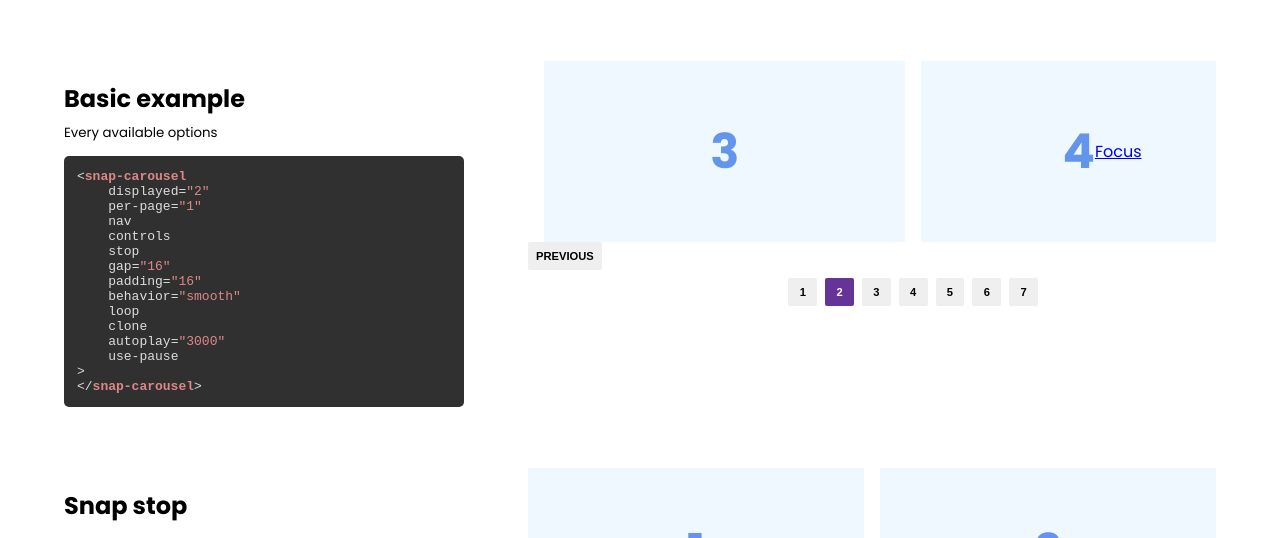
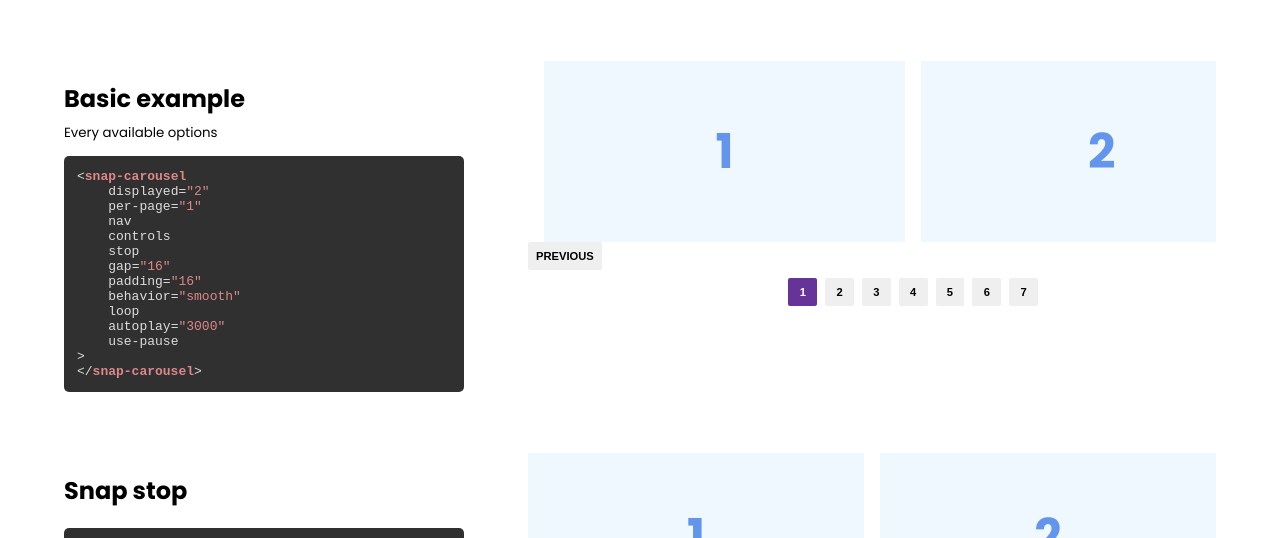
Before and after one commit to corentin-gautier/snap-carousel, a website: page demo/index.html in a window 1280 px wide. Shown: the part 186-724 px from the top of the page. Drawn offline with nearby package versions, Linux system fonts and the light colour scheme.

Commit message:
feat: add resync on childlist mutation

```diff
--- a/demo/index.html
+++ b/demo/index.html
@@ -164,14 +164,12 @@
     padding="16"
     behavior="smooth"
     loop
-    clone
     autoplay="3000"
     use-pause
 &gt;
 &lt;/snap-carousel&gt;</code></pre>
     </div>
-    <snap-carousel displayed="2" per-page="1" nav controls stop gap="16" padding="16" behavior="smooth" loop clone debug
-      autoplay="3000" use-pause>
+    <snap-carousel displayed="2" per-page="1" nav controls stop gap="16" padding="16" behavior="smooth" loop>
       <ul>
         <li data-slide="1"></li>
         <li data-slide="2"></li>
--- a/demo/snap-carousel.dev.js
+++ b/demo/snap-carousel.dev.js
@@ -28,7 +28,6 @@
    * - controls (boolean),
    * - nav (boolean),
    * - loop (boolean),
-   * - clone (boolean),
    * - behaviour (string),
    * - stop (boolean)
    * - responsive (array)
@@ -61,7 +60,9 @@
           current: null,
           sep: null,
           total: null
-        }
+        },
+        scroller: null,
+        items: null
       };
 
       #settings = {
@@ -97,7 +98,6 @@
           nav: false,
           pager: false,
           loop: false,
-          clone: false,
           behavior: 'smooth',
           stop: false,
           usePause: true,
@@ -125,45 +125,18 @@
 
         const scroller = this.#getSlotElements('scroller', true)[0];
 
-        if (!scroller) {
-          return;
-        }
-
-        const items = Array.from(scroller.children);
-        const count = items.length;
-
-        scroller.onscroll = this.#onscroll.bind(this);
-        scroller.addEventListener('scrollend', this.#onscrollend.bind(this));
-        window.addEventListener('resize', this.#resizeEvent.bind(this));
-
-        this.#elements = { ...this.#elements, ...{ scroller, items } };
-
-        this.#state.itemsCount = count;
-
-        this.elements = this.#elements;
-        this.settings = this.#settings;
-        this.state = this.#state;
-
-        this.ariaRoleDescription = 'carousel';
-
-        Object.assign(scroller, { role: 'group', ariaLive: 'polite', ariaAtomic: false });
-
-        // Store item index in a data attribute
-        items.forEach((item, i) => {
-          item.dataset.index = i;
-          Object.assign(item, {
-            ariaSetSize: count,
-            ariaPosInSet: i + 1,
-            ariaRoleDescription: 'slide',
-            role: 'listitem'
+        const observer = new MutationObserver(mutations => {
+          mutations.forEach(mutation => {
+            if ((mutation.addedNodes.length || mutation.removedNodes.length)) {
+              this.#computeChildren();
+              this.#init();
+            }
           });
         });
 
-        this.#addGlobalStyles();
-        this.#identify();
-        this.#setup();
+        observer.observe(scroller, { childList: true });
 
-        this.#observe();
+        this.#prepare();
       }
 
       attributeChangedCallback() {
@@ -201,6 +174,53 @@
 
       next() {
         this.goTo(this.state.index + 1);
+      }
+
+      #prepare() {
+        const scroller = this.#getSlotElements('scroller', true)[0];
+
+        if (!scroller) {
+          return;
+        }
+
+        scroller.onscroll = this.#onscroll.bind(this);
+        scroller.addEventListener('scrollend', this.#onscrollend.bind(this));
+        window.addEventListener('resize', this.#resizeEvent.bind(this));
+
+        this.#elements.scroller = scroller;
+
+        this.elements = this.#elements;
+        this.settings = this.#settings;
+        this.state = this.#state;
+
+        this.ariaRoleDescription = 'carousel';
+
+        Object.assign(scroller, { role: 'group', ariaLive: 'polite', ariaAtomic: false });
+
+        this.#computeChildren();
+        this.#addGlobalStyles();
+        this.#identify();
+        this.#setup();
+
+        this.#observe();
+      }
+
+      #computeChildren() {
+        const items = Array.from(this.#elements.scroller.children);
+        const count = items.length;
+        this.#elements.items = items;
+        this.#state.itemsCount = count;
+
+        // Store item index in a data attribute
+        items.forEach((item, i) => {
+          item.dataset.index = i;
+          Object.assign(item, {
+            ariaSetSize: count,
+            ariaPosInSet: i + 1,
+            ariaRoleDescription: 'slide',
+            role: 'listitem'
+          });
+        });
       }
 
       /**
@@ -318,7 +338,6 @@
           this.#createControls();
           this.#computePadding();
           this.#updateState(0);
-          this.#loop();
         });
       }
 
@@ -462,7 +481,6 @@
           this.#updateState(this.#state.index);
         }
 
-        this.#loop();
         this.#setPlayPause();
       }
 
@@ -502,53 +520,6 @@
         if (node) return closest;
 
         return Math.ceil(closest.index / perPage);
-      }
-
-      #loop() {
-        /**
-         * After every slide : make sure half the pages are before and half are after given the current index
-         */
-        const { perPage, clone } = this.#settings.current;
-        const currentIndex = this.#state.index;
-        const count = this.#state.itemsCount - 1;
-
-        if (!clone) return;
-
-        const { scroller, items } = this.#elements;
-
-        const closest = this.#getCurrent(true);
-
-        // Wait before the carousel is completly stopped
-        if (closest.distance > 1) return;
-
-        this.#preventNextEvent = true;
-        const position = currentIndex * perPage;
-        let targetMin = items[position];
-        let targetMax = items[position + perPage - 1];
-
-        // Make sure half the pages are before, half after
-        const half = Math.floor(this.#state.pageCount / 2);
-
-        for (let page = 0; page < half; page++) {
-          for (let index = 0; index < perPage; index++) {
-            if (!targetMin.previousElementSibling) {
-              this.#triggerEvent('clonebefore', 'bisque', 'chocolate');
-              scroller.prepend(scroller.children[count]);
-              targetMin = scroller.children[0];
-            }
-            if (!targetMax.nextElementSibling) {
-              this.#triggerEvent('cloneafter', 'bisque', 'chocolate');
-              scroller.append(scroller.children[0]);
-              targetMax = scroller.children[count];
-            }
-          }
-        }
-
-        setTimeout(() => {
-          requestIdleCallback(() => {
-            this.#preventNextEvent = false;
-          }, { timeout: 200 });
-        }, 200);
       }
 
       /**
```
Also changed, not shown: src/snap-carousel.js (+58 -87 lines), build/snap-carousel.js, build/snap-carousel.min.js.
